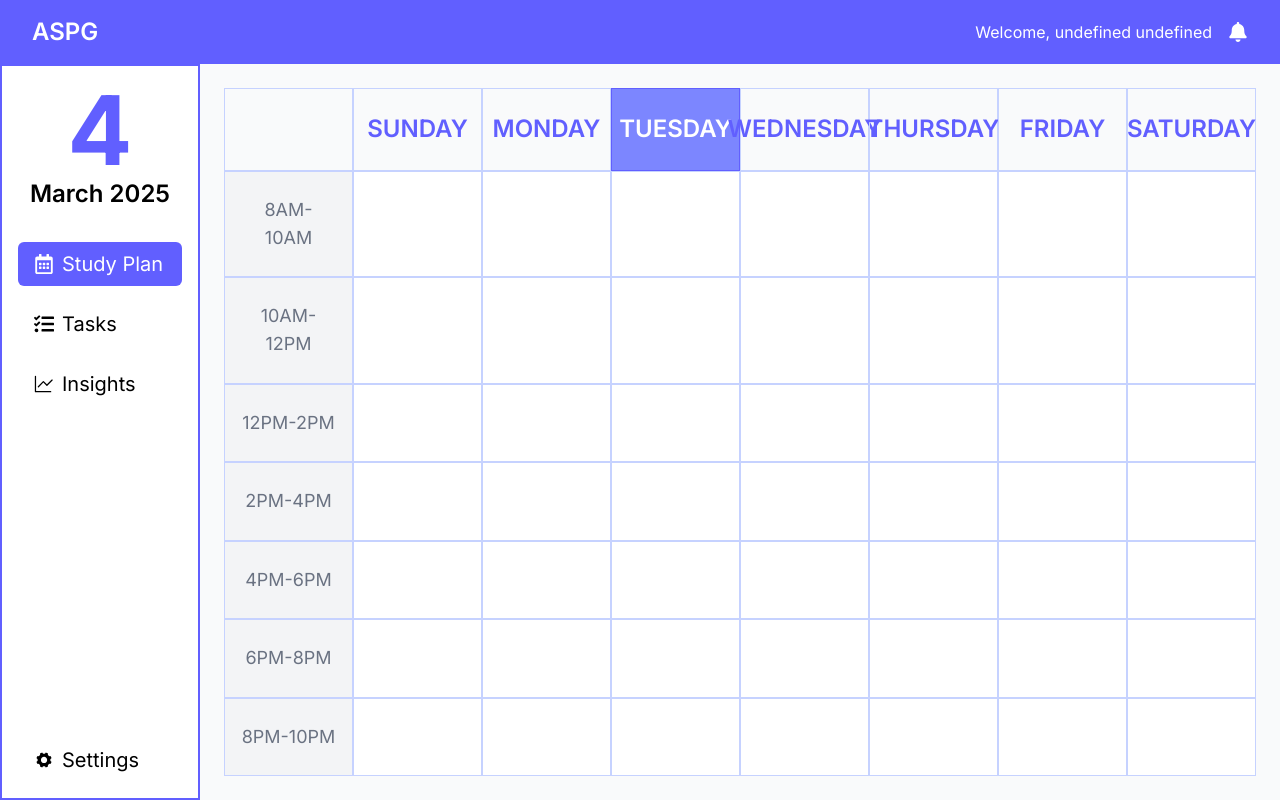
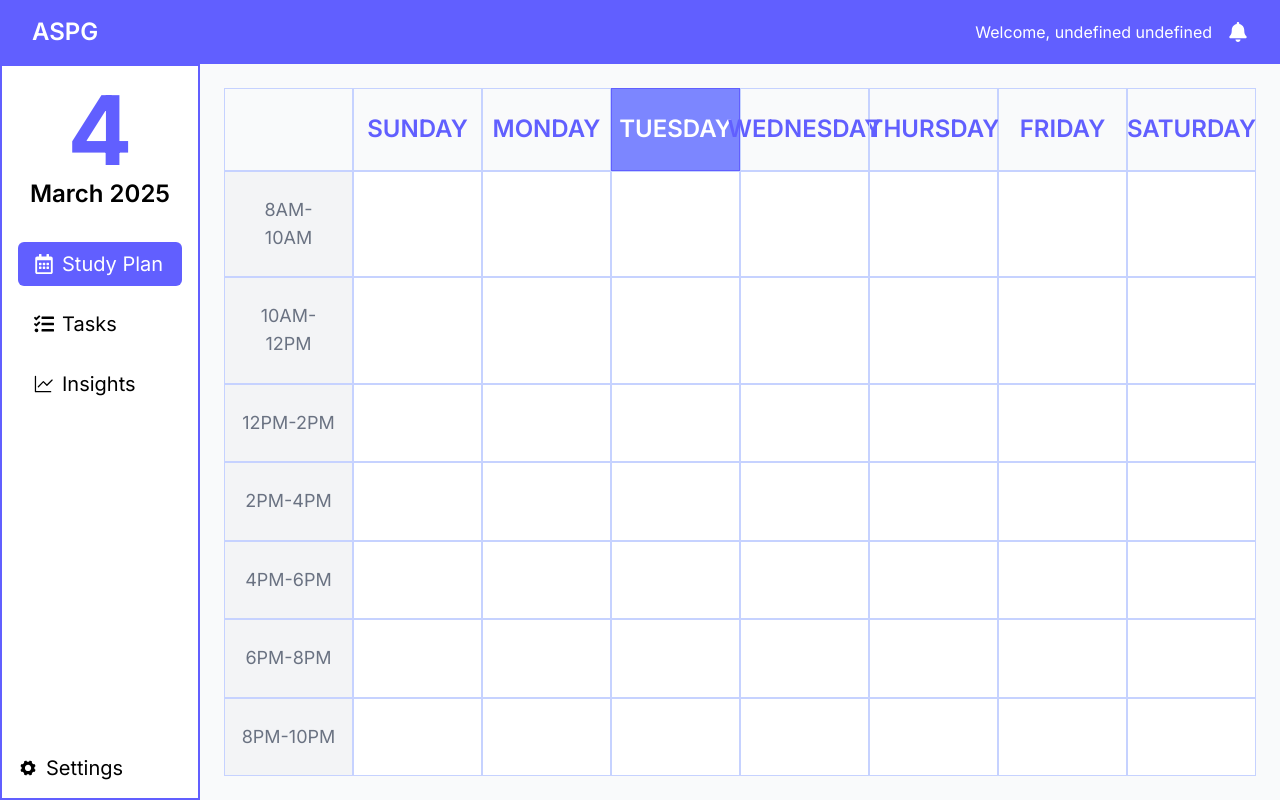
Before and after one commit to KarimChehab2003/GP-Production, a React (Vite) app in the folder frontend/: page /dashboard/study-plan in a window 1280 px wide. Built offline with nearby package versions, Linux system fonts and the light colour scheme.

Commit message:
Another Merge

```diff
--- a/frontend/src/pages/SideNav.jsx
+++ b/frontend/src/pages/SideNav.jsx
@@ -1,15 +1,23 @@
 import { useEffect, useState } from "react";
 import { FaRegCalendarAlt, FaTasks } from "react-icons/fa";
+import { useNavigate } from "react-router-dom";
 import { IoIosSettings } from "react-icons/io";
 import { GoGraph } from "react-icons/go";
 import { NavLink } from "react-router-dom";
 
 function SideNav() {
   const [date, setDate] = useState(new Date());
+  const [showSettingsDropdown, setShowSettingsDropdown] = useState(false);
+  const navigate = useNavigate();
 
   useEffect(() => {
     setDate(new Date());
   }, []);
+
+  const logout = () => {
+    localStorage.removeItem("currentUser");
+    navigate("/login");
+  }
 
   return (
     <aside className="flex flex-col justify-between items-start p-4 border-2 border-indigo-500 min-w-[200px] max-w-xs">
@@ -65,10 +73,32 @@ function SideNav() {
           </li>
         </ul>
       </div>
-      <div className="flex justify-start items-center space-x-2 text-xl cursor-pointer hover:bg-indigo-100 rounded-md py-2 px-4 transition duration-300 w-full">
-        <IoIosSettings />
-        <p>Settings</p>
-      </div>
+      <div className="flex justify-center items-center space-x-2 text-xl cursor-pointer settings-container relative">
+            <div
+              className="flex items-center space-x-2"
+              onClick={() => setShowSettingsDropdown(!showSettingsDropdown)}
+            >
+              <IoIosSettings />
+              <p>Settings</p>
+            </div>
+
+            {showSettingsDropdown && (
+              <div className="absolute left-30 bottom-0 mt-2 w-60 bg-white rounded-md shadow-lg py-1 z-10 border border-gray-200">
+                <button className="block w-full text-left px-4 py-2 text-sm text-gray-700 hover:bg-gray-100 cursor-pointer">
+                  My Profile
+                </button>
+                <button className="block w-full text-left px-4 py-2 text-sm text-gray-700 hover:bg-gray-100 cursor-pointer">
+                  Change My College Schedule
+                </button>
+                <button className="block w-full text-left px-4 py-2 text-sm text-gray-700 hover:bg-gray-100 cursor-pointer">
+                  Change My External Activities
+                </button>
+                <button className="block w-full text-left px-4 py-2 text-sm text-gray-700 hover:bg-gray-100 cursor-pointer" onClick = {() => logout()}>
+                  Logout
+                </button>
+              </div>
+            )}
+          </div>
     </aside>
   );
 }
```
